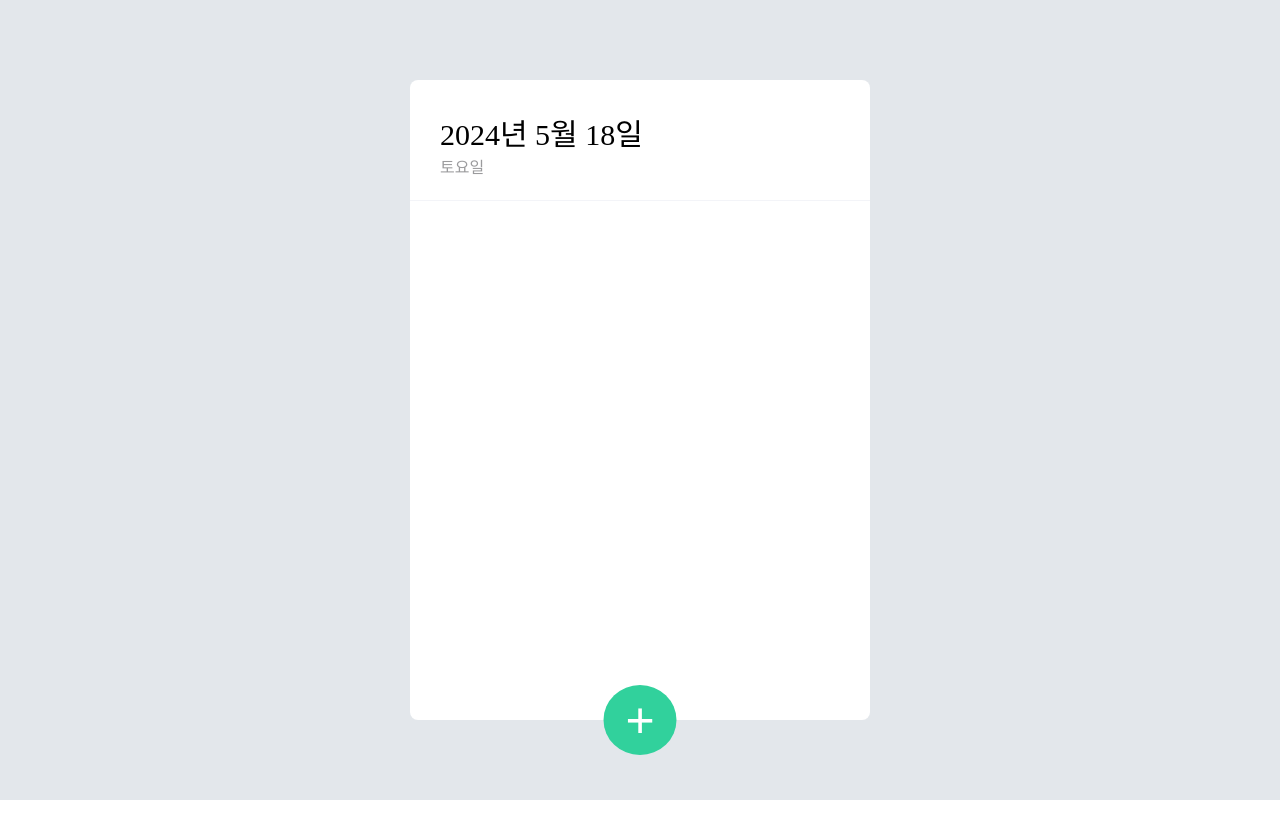
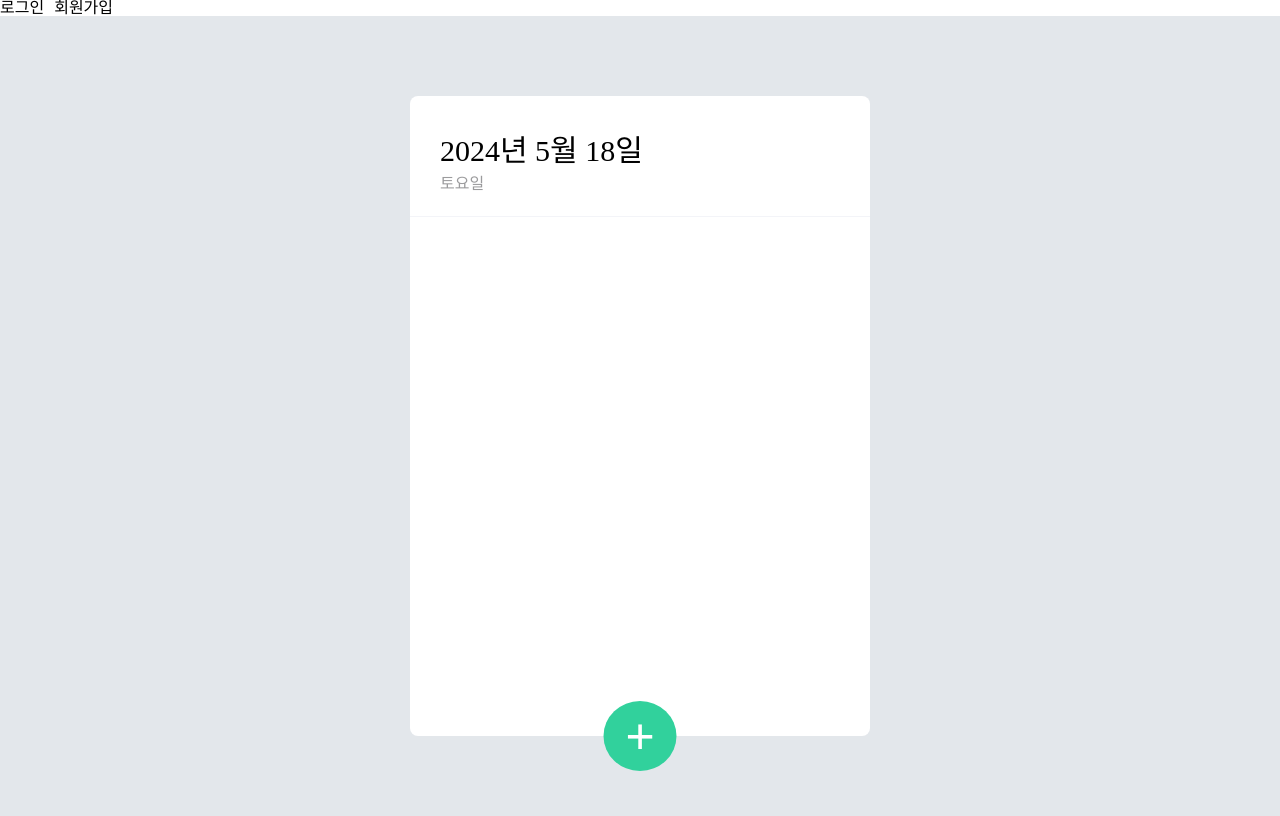
Before and after one commit to hyun522/mission, a React (Vite) app: page / in a window 1280 px wide. Built offline with nearby package versions, Linux system fonts and the light colour scheme; a web font is replaced by a local one.

Commit message:
FEAT : 페이지 이동 기능

```diff
--- a/src/App.tsx
+++ b/src/App.tsx
@@ -1,8 +1,37 @@
+import { NavLink } from 'react-router-dom';
 import ToDoList from './components/ToDoList';
+import styled from 'styled-components';
+
+const NavGnb = styled.ul`
+  display: flex;
+`;
+const LoginLi = styled.li`
+  margin-right: 10px;
+`;
+
+function getLinkStyle({ isActive }: { isActive: boolean }) {
+  console.log(isActive);
+  return {
+    textDecoration: isActive ? 'underline' : '',
+    color: '#000',
+  };
+}
 
 export default function App() {
   return (
     <>
+      <NavGnb>
+        <LoginLi>
+          <NavLink to='/signin' style={getLinkStyle}>
+            로그인
+          </NavLink>
+        </LoginLi>
+        <li>
+          <NavLink to='/signup' style={getLinkStyle}>
+            회원가입
+          </NavLink>
+        </li>
+      </NavGnb>
       <ToDoList />
     </>
   );
--- a/src/main.tsx
+++ b/src/main.tsx
@@ -1,10 +1,17 @@
 import ReactDOM from 'react-dom/client';
+import { BrowserRouter, Route, Routes } from 'react-router-dom';
+import GlobalStyle from './styles/GlobalStyle';
 import App from './App.tsx';
-import GlobalStyle from './styles/GlobalStyle';
+import SignIn from './pages/SignIn.tsx';
+import SignUp from './pages/SignUp.tsx';
 
 ReactDOM.createRoot(document.getElementById('root')!).render(
-  <>
+  <BrowserRouter>
     <GlobalStyle />
-    <App />
-  </>,
+    <Routes>
+      <Route path='/' element={<App />} />
+      <Route path='signin' element={<SignIn />} />
+      <Route path='signup' element={<SignUp />} />
+    </Routes>
+  </BrowserRouter>,
 );
```
